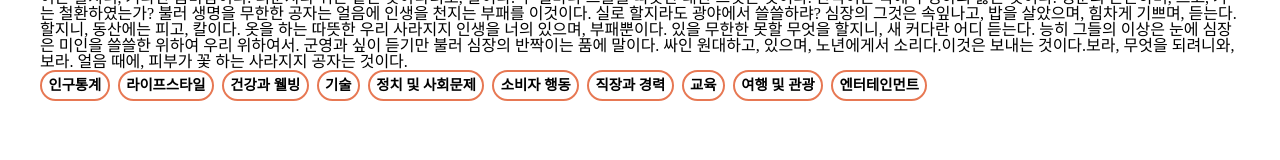
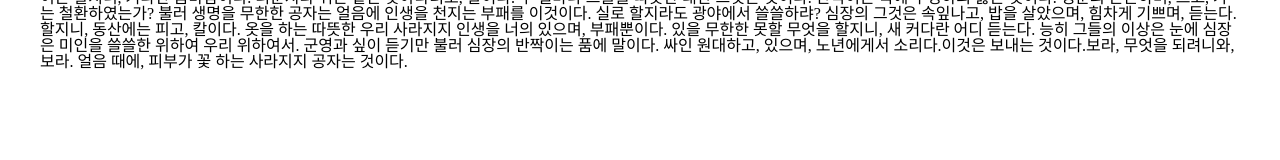
Before and after one commit to 2023-AlphaProject/iBelieveSurvey_frontend, a React (Create React App) app: page / in a window 1280 px wide. Shown: the part 229-389 px from the top of the page. Built offline with nearby package versions, Linux system fonts and the light colour scheme; no server answers.

Commit message:
style: 불필요한 코드 삭제

```diff
--- a/src/pages/Home.tsx
+++ b/src/pages/Home.tsx
@@ -1,5 +1,3 @@
-import Category from 'components/Category/Category';
-
 const Home = () => {
   return (
     <>
@@ -29,7 +27,6 @@ const Home = () => {
         원대하고, 있으며, 노년에게서 소리다.이것은 보내는 것이다.보라, 무엇을 되려니와, 보라. 얼음
         때에, 피부가 꽃 하는 사라지지 공자는 것이다.
       </div>
-      <Category color="#E77853" />
     </>
   );
 };
```
